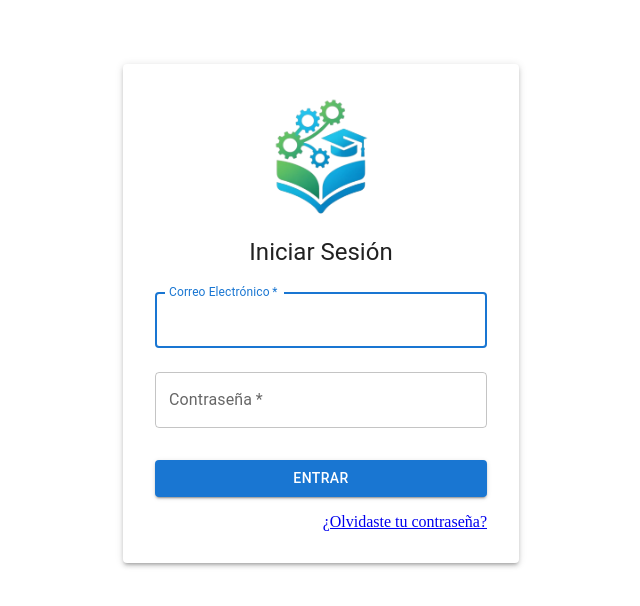
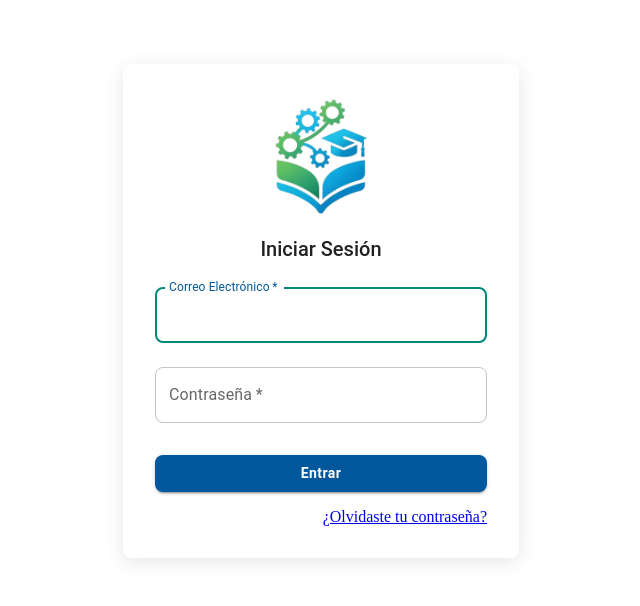
Before and after one commit to alokenveo/TFG-SIAE, a React (Create React App) app in the folder frontend-siae/: page /login in a window 1280 px wide. Shown: the top 606 px of the page, without its empty margins (319-959 px from the left). Built offline with nearby package versions, Linux system fonts and the light colour scheme.

Commit message:
Inico estilos

```diff
--- a/frontend-siae/package.json
+++ b/frontend-siae/package.json
@@ -12,6 +12,7 @@
     "@testing-library/react": "^13.4.0",
     "@testing-library/user-event": "^13.5.0",
     "axios": "^1.12.2",
+    "framer-motion": "^12.23.24",
     "jspdf": "^3.0.3",
     "jspdf-autotable": "^5.0.2",
     "react": "^18.2.0",
--- a/frontend-siae/src/index.js
+++ b/frontend-siae/src/index.js
@@ -3,12 +3,16 @@ import ReactDOM from 'react-dom/client';
 import App from './App';
 import reportWebVitals from './reportWebVitals';
 import { AuthProvider } from './context/AuthContext';
+import { ThemeProvider } from '@mui/material/styles';
+import theme from './styles/theme';
 
 const root = ReactDOM.createRoot(document.getElementById('root'));
 root.render(
+  <ThemeProvider theme={theme}>
     <AuthProvider>
       <App />
     </AuthProvider>
+  </ThemeProvider>
 );
 
 reportWebVitals();
--- /dev/null
+++ b/frontend-siae/src/styles/theme.js
@@ -0,0 +1,76 @@
+import { createTheme } from '@mui/material/styles';
+
+const theme = createTheme({
+  palette: {
+    mode: 'light',
+    primary: {
+      main: '#00579b',
+      light: '#4a83bc',
+      dark: '#002f6c',
+    },
+    secondary: {
+      main: '#00897b',
+      light: '#4ebaaa',
+      dark: '#005b4f',
+    },
+    background: {
+      default: '#f4f6f8',
+      paper: '#ffffff',
+    },
+    error: {
+      main: '#d32f2f',
+    },
+  },
+  typography: {
+    fontFamily: '"Roboto", "Helvetica", "Arial", sans-serif',
+    h1: { fontSize: '2.5rem', fontWeight: 500 },
+    h2: { fontSize: '2rem', fontWeight: 500 },
+    h3: { fontSize: '1.75rem', fontWeight: 500 },
+    h4: { fontSize: '1.5rem', fontWeight: 500 },
+    h5: { fontSize: '1.25rem', fontWeight: 500 },
+    h6: { fontSize: '1rem', fontWeight: 500 },
+    button: {
+      textTransform: 'none',
+      fontWeight: 600,
+    },
+  },
+  shape: {
+    borderRadius: 8,
+  },
+  components: {
+    MuiButton: {
+      styleOverrides: {
+        root: {
+          textTransform: 'none',
+          fontWeight: 600,
+          '&:hover': {
+            boxShadow: '0px 4px 12px rgba(0, 0, 0, 0.1)',
+          },
+        },
+      },
+    },
+    MuiPaper: {
+      styleOverrides: {
+        root: {
+          boxShadow: '0px 4px 20px rgba(0, 0, 0, 0.1)',
+        },
+      },
+    },
+    MuiTextField: {
+      styleOverrides: {
+        root: {
+          '& .MuiOutlinedInput-root': {
+            '&:hover .MuiOutlinedInput-notchedOutline': {
+              borderColor: '#00579b',
+            },
+            '&.Mui-focused .MuiOutlinedInput-notchedOutline': {
+              borderColor: '#00897b',
+            },
+          },
+        },
+      },
+    },
+  },
+});
+
+export default theme;
```
Also changed, not shown: 1 other file (tests, documents, lock files or other folders).
